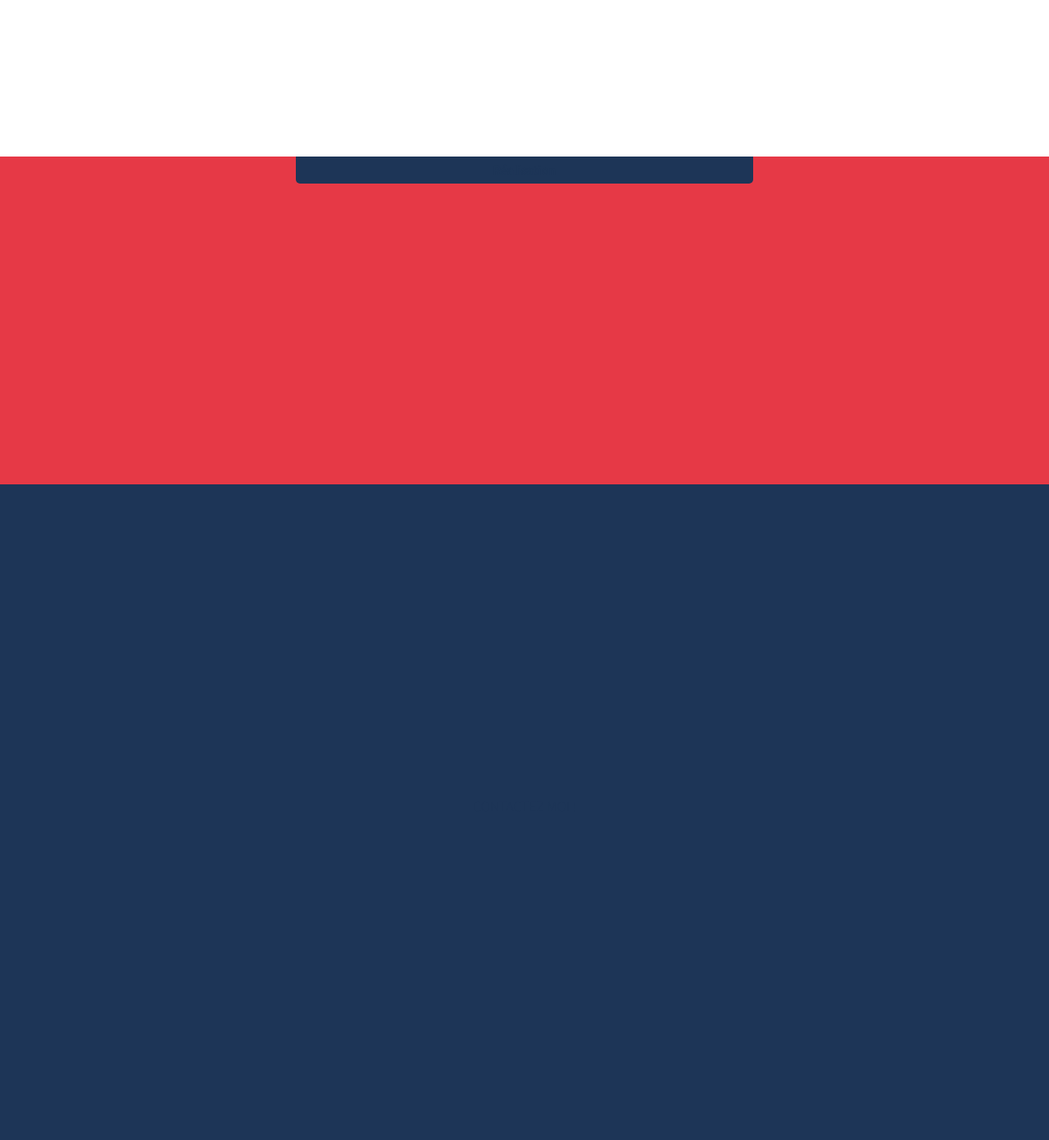
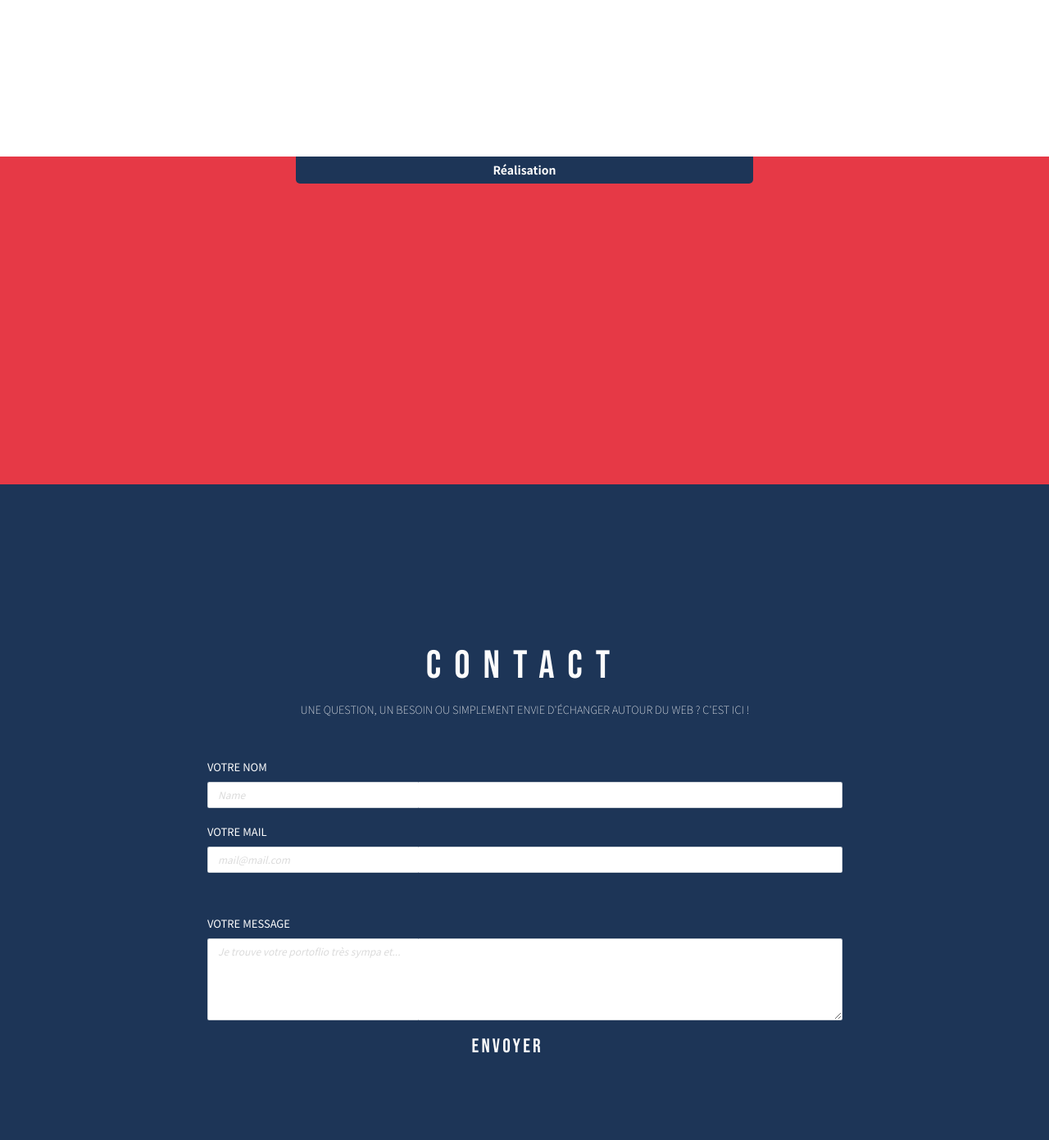
Before and after one commit to orianc/First-Portfolio-Html-Css-Bootstrap-Aos, a PHP site: page / in a window 1280 px wide. Shown: the part 2167-3558 px from the top of the page at 82% size. Run offline with PHP 8.4, Linux system fonts and the light colour scheme; some libraries are stand-ins or nearby versions.

Commit message:
Contact clean

```diff
--- a/css/styleindex.css
+++ b/css/styleindex.css
@@ -1,4 +1,4 @@
-/* Harmonisation des règles générales. */
+/* -----------------------------GENERAL RULES---------------------------- */
 html {
     scroll-behavior: smooth;
 }
@@ -16,31 +16,22 @@ p {
     right: -300px;
 }
 
+/* BG COLOR */
 .bg-primary {
     background-color: #fcfcfc !important;
 }
 
 
 .bg-secondary {
-    background-color: #a8dadc !important;
+    background-color: #1d3557 !important;
 }
 
-.bg-three {
-    background-color: #f0f0f0 !important;
-
+/* TEXT COLOR */
+.text-primary {
+    color: #fcfcfc !important;
 }
 
-.text-primary {
-    color: #1d3557 !important;
-}
-
-.text-white {
-    color: #1d3557 !important;
-}
-
-.btn {
-    font-weight: 100;
-    text-transform: uppercase;
+.text-secondary {
     color: #1d3557 !important;
 }
 
@@ -61,18 +52,13 @@ p {
 
 }
 
-/* Enter / Header */
-header {
-    min-height: 100vh;
-    padding-top: 20vh;
-    box-shadow: inset 0px 0px 15px 0.5px rgba(0, 0, 0, 0.171);
-    background-image: radial-gradient(rgba(255, 255, 255, 0.267), rgba(75, 0, 0, 0.137)), linear-gradient(#fffeee5b, #1d3557c9), url(../img/photo-tete.jpg);
-    background-position: center;
-    background-size: cover;
-    background-attachment: fixed;
-
+/* ---- BUTTON --- */
+.btn {
+    font-size: 1rem;
 }
 
+
+/*-- LES TITRES -- */
 h1 {
     font-family: 'Bebas Neue', cursive;
     color: rgb(245, 245, 245);
@@ -87,15 +73,29 @@ h2 {
 }
 
 h3 {
-    padding-left: 60px;
-    padding-right: 60px;
-    padding: 0.4rem;
-    font-size: 14px;
-    background: #e63946 !important;
+    font-family: 'Bebas Neue', cursive;
+    text-transform: uppercase;
+    font-weight: lighter;
+    font-size: 3rem;
+}
+h4 {
+    text-transform: uppercase;
+    font-weight: lighter;
+    font-size: 13px;
 }
 
+/* ----------------------------------- HEADER ----------------------------------- */
+header {
+    min-height: 100vh;
+    padding-top: 20vh;
+    box-shadow: inset 0px 0px 15px 0.5px rgba(0, 0, 0, 0.171);
+    background-image: radial-gradient(rgba(255, 255, 255, 0.267), rgba(75, 0, 0, 0.137)), linear-gradient(#fffeee5b, #1d3557c9), url(../img/photo-tete.jpg);
+    background-position: center;
+    background-size: cover;
+    background-attachment: fixed;
+}
 
-/* Nav  */
+/* -------------------------------- NAVBAR  -----------------------------------*/
 
 .brand {
     color: #1d3557;
@@ -138,7 +138,7 @@ h3 {
 }
 
 
-/* Section a propos */
+/* ---------------------------- PRESENTATION---------------------------- */
 
 #presentationcarousel {
     height: 100vh;
@@ -224,28 +224,19 @@ h3 {
     -ms-transform: translate(-50%, -50%);
     text-align: center;
   }
-/* Skills */
-
-
+/* --------------------------------- SKILLS---------------------------- */
 #skills {
     height: 80vh;
     margin-top: 3rem;
 
 }
-
 .imgskills {
     height: 100%;
     background-image: url(../img/pexels-photo-4073705.jpeg);
 
 }
 
-.fondSkillsDetail {
-    background-color: #a8dadc18;
-    border-radius: 5px;
-    padding: 1rem;
-}
-
-/* Réalisation */
+/* ----------------------------REALISATIONS---------------------------- */
 
 #realisation {
     height: 50vh;
@@ -255,6 +246,34 @@ h3 {
 /* Contact */
 
 #contact {
-    height: 100vh;
-    background: #1d3557;
+    min-height: 100vh;
 }
+
+#contact h3 {
+    letter-spacing: 1rem ;
+
+}
+
+.form-control {
+    border-radius: 0.1rem!important;
+    font-size: 12px;
+}
+
+.form-control::placeholder {
+    color: #dbdbdb;
+    font-style: italic;
+}
+label {
+    font-size: 13px;
+}
+
+#contact .btn {
+    margin-left: 40%;
+    font-family: 'Bebas Neue', cursive;
+    font-size: 1.5rem;
+    letter-spacing: 0.2rem ;
+}
+
+#contact .btn:hover {
+   opacity: 50%;
+}
--- a/index.html
+++ b/index.html
@@ -6,27 +6,27 @@
     <meta http-equiv="X-UA-Compatible" content="IE=edge">
     <meta name="viewport" content="width=device-width, initial-scale=1.0">
     <title>Portfolio</title>
+    <!---------------------------------------------------- CSS ---------------------------------------------------->
 
         <!-- Bootstrap CSS -->
     <link href="https://cdn.jsdelivr.net/npm/bootstrap@5.0.0-beta3/dist/css/bootstrap.min.css" rel="stylesheet"
         integrity="sha384-eOJMYsd53ii+scO/bJGFsiCZc+5NDVN2yr8+0RDqr0Ql0h+rP48ckxlpbzKgwra6" crossorigin="anonymous">
-
-    <!-- AOS -->
-    <link href="https://unpkg.com/aos@2.3.1/dist/aos.css" rel="stylesheet">
-    <script src="https://unpkg.com/aos@2.3.1/dist/aos.js"></script>
-
-    <!-- link CSS -->
-    <link rel="stylesheet" href="https://cdnjs.cloudflare.com/ajax/libs/animate.css/4.1.1/animate.min.css">
-    <link href="https://unpkg.com/aos@2.3.1/dist/aos.css" rel="stylesheet">
-    <link rel="stylesheet" href="./css/styleindex.css">
         <!-- Font et iconeFontAwesome -->
     <link rel="preconnect" href="https://fonts.gstatic.com">
     <link href="https://fonts.googleapis.com/css2?family=Anton&family=Bebas+Neue&display=swap" rel="stylesheet">
     <link href="https://fonts.googleapis.com/css2?family=Noto+Sans+JP:wght@100;300;400;500;700;900&display=swap"
         rel="stylesheet">
     <script src="https://kit.fontawesome.com/9cf48bf496.js" crossorigin="anonymous"></script>
-    <!-- LinkJS -->
-    <script src="./js/reglegenerale.js"></script>
+
+
+        <!-- AOS -->
+    <link href="https://unpkg.com/aos@2.3.1/dist/aos.css" rel="stylesheet">
+
+        <!-- Animate -->
+    <link rel="stylesheet" href="https://cdnjs.cloudflare.com/ajax/libs/animate.css/4.1.1/animate.min.css">
+
+        <!-- CSS Locas -->
+    <link rel="stylesheet" href="./css/styleindex.css">
 </head>
 
 
@@ -44,8 +44,7 @@
 
     <!-- Le menu de navigation -->
     <nav id="navPart" class="navbar navbar-expand-lg bg-white sticky-top">
-        <div class="container-fluid" data-aos="fade-up" data-aos-duration="1200"
-        data-aos-anchor="#navPart">
+        <div class="container-fluid" data-aos="fade-up" data-aos-duration="1000">
             <!-- Logo à gauche -->
             <a class="navbar-brand" href="#headerpart">
                 <h1 class="brand animate__animated animate__fadeInUp mb-0">Orian CROS</h1>
@@ -62,7 +61,8 @@
             <div class="collapse navbar-collapse" id="navbarToggler">
                 <ul class="navbar-nav me-auto mb-2 mb-lg-0">
                     <li class="nav-item">
-                        <a class="nav-link active" aria-current="page" href="#presentationcarousel"><span> A propos</span></a>
+                        <a class="nav-link active" aria-current="page" href="#presentationcarousel"><span> A
+                                propos</span></a>
                     </li>
                     <li class="nav-item">
                         <a class="nav-link" href="#skills"><span>Compétences</span></a>
@@ -84,18 +84,17 @@
     <!--
     <span id="scrollup" class="fixed-top text-center">
         <a href="#navPart">
-            <i class="text-center pt-2 fas fa-arrow-up fa-2x text-white"></i>
+            <i class="text-center pt-2 fas fa-arrow-up fa-2x text-primary"></i>
         </a>
     </span> -->
 
 
-    <!-- Section PRESENTATION  6----------------------------------------------------------------------------------------------->
-    <section id="presentationcarousel" class="pb-5" data-aos="zoom-in"
-    data-aos-duration="1900">
+    <!-- Section PRESENTATION  ----------------------------------------------------------------------------------------------->
+    <section id="presentationcarousel" class="pb-5" data-aos="zoom-in" data-aos-duration="1900">
         <div class="container">
             <div class="row">
                 <div class="col-lg-10 col-xl-8 mx-auto">
-                    <div class="p-5 bg-white shadow-sm rounded">
+                    <div class="p-5 bg-ptext-primary shadow-sm rounded">
                         <!-- Bootstrap carousel-->
                         <div class="carousel slide px-4" id="carouselQuote" data-ride="carousel">
                             <!-- Bootstrap carousel indicators [nav] -->
@@ -182,8 +181,7 @@
 
 
     <!-- ----------------------------------------------SECTION SKILLS------------------------------------ -->
-    <section id="skills" class="" data-aos="zoom-in"
-    data-aos-duration="1900">
+    <section id="skills" class="" data-aos="zoom-in" data-aos-duration="1900">
         <div class="container">
             <div class="row">
                 <div class=" col-sm-6 imgskills">
@@ -197,8 +195,8 @@
 
     <!-- <div class="row h-75  align-content-center justify-content-around">
     <div class=" col-sm-6 col-lg-3 text-center">
-                <a href="#" class="btn shadow-sm text-white font-weight-bold">BioPic</a>
-                <p class="resumebtn shadow-sm  mb-3 text-white">Lorem ipsum, dolor sit amet consectetur
+        <a href="#" class="btn shadow-sm text-primary font-weight-bold">BioPic</a>
+        <p class="resumebtn shadow-sm  mb-3 text-primary">Lorem ipsum, dolor sit amet consectetur
             adipisicing
             elit.
             Praesentium
@@ -206,7 +204,7 @@
         </div>
         <div class=" col-sm-6 col-lg- text-center">
             <a href="./dl/CV Formation digitale.pdf" download="cv">
-                    <div class="btn shadow-sm text-white font-weight-bold mb-1">CV</div>
+                <div class="btn shadow-sm text-primary font-weight-bold mb-1">CV</div>
                 <div class="boxImgCv"></div>
             </a>
 
@@ -217,7 +215,7 @@
     <!-- Section Skills -->
     <!-- <section id="" class="container-fluid bg-primary d-flex align-items-center">
         <div class="fondSkills container align-items-center d-flex justify-content-center h-75">
-            <div class="row w-100 h-75 text-white">
+            <div class="row w-100 h-75 text-primary">
                 <div class="fondSkillsDetail col-md-4 text-center">
                     <h3 class="">
                         Front
@@ -247,12 +245,13 @@
 
     </section> -->
 
-    <!-- Section Réalisations -->
+    <!--------------------------------------------------- Section Réalisations ---------------------------------------------------->
+
     <section id="realisation">
         <div class="container-fluid">
             <div class="container justify-content-center d-flex">
                 <div class="row col-6">
-                    <span class="titre-section text-white font-weight-bold justify-content-center">Réalisation</span>
+                    <span class="titre-section text-primary font-weight-bold justify-content-center">Réalisation</span>
                 </div>
             </div>
             <div class="container">
@@ -264,35 +263,43 @@
     </section>
 
 
-    <!-- Section Contact -->
-    <section id="contact" class="container-fluid d-flex align-items-center">
-        <div class="container d-flex justify-content-center">
+    <!--------------------------------------------- Section Contact --------------------------------------------->
+
+    <section id="contact" class="pt-5 container-fluid bg-secondary d-flex align-items-center">
+        <div class="container d-flex pt-5 justify-content-center">
             <div class="row">
-                <!-- Le btn qui affiche le collapse -->
-                <p>
-                    <a class="btn" data-bs-toggle="collapse" href="#FormContact" role="button" aria-expanded="false"
-                        aria-controls="FormContact">
-                        Contactez moi ! </a>
-                </p>
-                <!-- Le contenu du collapse -->
-                <div class="collapse" id="FormContact">
-                    <!-- Mes coordonnées -->
-                    <div class="card card-body mb-5 bg-three text-center text-white">
+                <!-- INTRO SECTION -->
+                <div>
+                    <h3 data-aos="fade-up" data-aos-duration="1000"  class="text-center text-primary py-2">Contact</h3>
+                    <div data-aos="flip-up" data-aos-duration="1000" data-aos-delay="800" class="mb-5 bg-three text-center">
+                        <h4 class="text-primary">
                             Une question, un besoin ou simplement envie d'échanger autour du web ? C'est ici !
+
+                        </h4>
                      </div>
+                </div>
+                <div  class=" text-uppercase" id="FormContact">
                     <!-- Form -->
                     <form>
-                        <div class="mb-3">
-                            <label for="InputEmail" class="form-label text-white">Votre mail</label>
+                        <div data-aos="flip-up" data-aos-duration="1000" data-aos-delay="1000" class="mb-3">
+                            <label for="InputName" class="form-label text-primary">Votre nom</label>
+                            <input type="text" class="form-control" id="InputName" placeholder="Name"
+                                required>
+                        </div>
+                        <div data-aos="flip-up" data-aos-duration="1000" data-aos-delay="1200" class="">
+                            <label for="InputEmail" class="form-label text-primary">Votre mail</label>
                             <input type="email" class="form-control" id="InputEmail" placeholder="mail@mail.com"
-                                required re>
+                                required>
                         </div>
-                        <div class="mb-3">
-                            <label for="InputText" class="form-label text-white">Votre message</label>
+                        <div data-aos="flip-up" data-aos-duration="1000" data-aos-delay="1400" class="mt-5">
+                            <label for="InputText" class="form-label text-primary">Votre message</label>
                             <textarea class="form-control" placeholder="Je trouve votre portoflio très sympa et..."
                                 id="InputText" style="height: 100px" required></textarea>
                         </div>
-                        <button href="mailto:orian.ea15@gmail.com" type="submit" class="btn text-white">Envoyer</button>
+                        <div >
+                            <button href="mailto:orian.ea15@gmail.com" type="submit" class="mt-2 btn flex-end text-primary">Envoyer</button>
+
+                        </div>
                     </form>
                 </div>
 
@@ -325,14 +332,16 @@
 
 
 
+    <!-------------------------------------- SCRIPT -------------------------------------------------------------->
 
+    <!-- JS LOCAL -->
+    <script src="./js/reglegenerale.js"></script>
     <!-- AOS -->
+    <script src="https://unpkg.com/aos@2.3.1/dist/aos.js"></script>
     <script>
         AOS.init();
     </script>
     <!-- Bootstrapv5 JS jquery -->
-    <script src="https://unpkg.com/aos@2.3.1/dist/aos.js"></script>
-
     <script src="https://cdn.jsdelivr.net/npm/bootstrap@5.0.0-beta3/dist/js/bootstrap.bundle.min.js"
         integrity="sha384-JEW9xMcG8R+pH31jmWH6WWP0WintQrMb4s7ZOdauHnUtxwoG2vI5DkLtS3qm9Ekf" crossorigin="anonymous">
     </script>
```
Also changed, not shown: css/styleenter.css (deleted, +0 -46 lines), enter.html (+24 -12 lines). Lines whose indentation alone changed are shown as unchanged.
